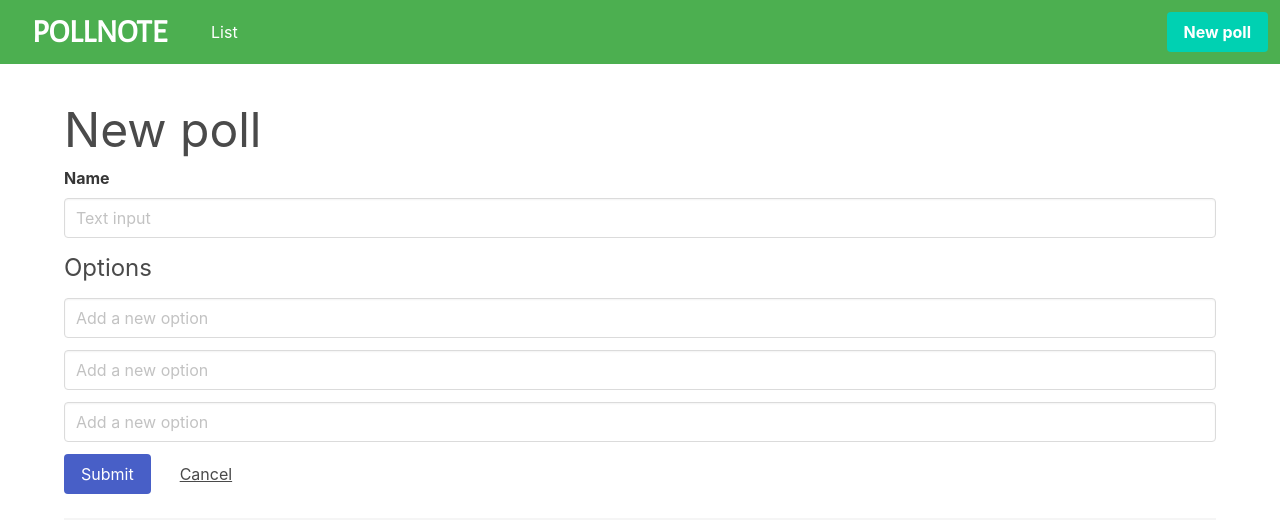
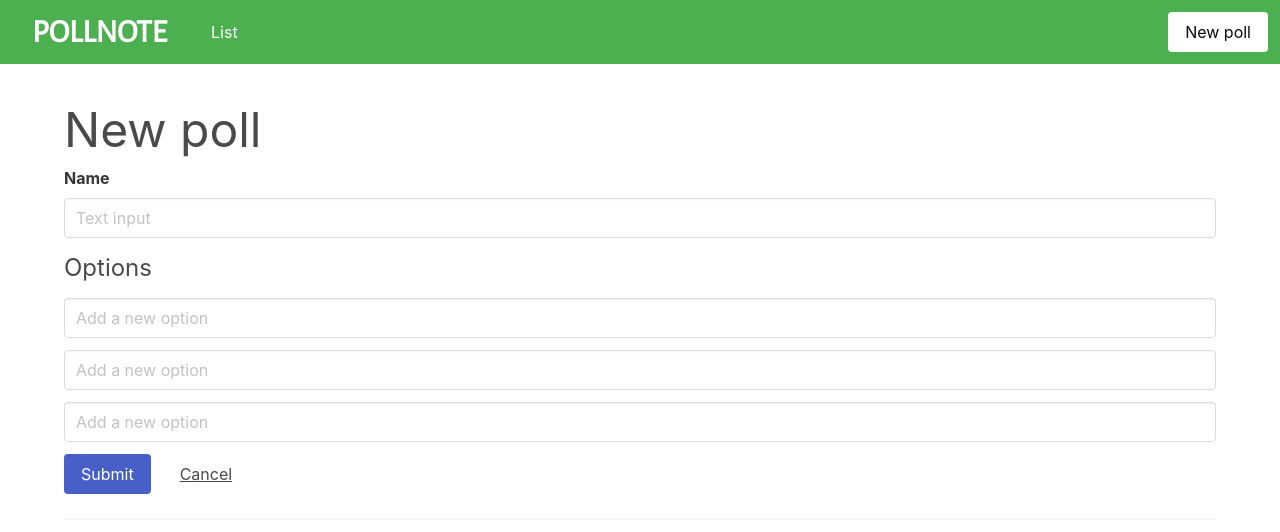
Before and after one commit to enriquemorenotent/pollnote-frontend, a React (Create React App) app: page / in a window 1280 px wide. Shown: the top 532 px of the page. Built offline with nearby package versions, Linux system fonts and the light colour scheme.

Commit message:
Stayle changes

```diff
--- a/src/NavBar.css
+++ b/src/NavBar.css
@@ -3,10 +3,11 @@
 	color: white;
 }
 
-.navbar .navbar-item {
+.navbar .navbar-start .navbar-item,
+.navbar .logo {
 	color: white;
 }
-.navbar .navbar-item:hover {
+.navbar .navbar-start .navbar-item:hover {
 	background-color: #1c8f30;
 	color: white;
 }
--- a/src/Navbar.js
+++ b/src/Navbar.js
@@ -6,7 +6,7 @@ import "./NavBar.css"
 const Navbar = () => (
 	<nav className="navbar" role="navigation" aria-label="main navigation">
 		<div className="navbar-brand">
-			<a class="navbar-item" href="/">
+			<a className="navbar-item" href="/">
 				<div className="logo">Pollnote</div>
 			</a>
 
@@ -34,8 +34,8 @@ const Navbar = () => (
 			<div className="navbar-end">
 				<div className="navbar-item">
 					<div className="buttons">
-						<Link className="button is-primary" to="/">
-							<strong>New poll</strong>
+						<Link className="button is-white" to="/">
+							New poll
 						</Link>
 					</div>
 				</div>
--- a/src/PollBarChart.js
+++ b/src/PollBarChart.js
@@ -3,14 +3,11 @@ import { BarChart } from "react-chartkick"
 import Chart from "chart.js"
 
 const PollBarChart = ({ data }) => {
-	return (
-		<BarChart
-			data={data.options.map(option => [
-				option.title,
-				data.votes.filter(vote => option.id === vote.option_id).length
-			])}
-		/>
-	)
+	const chartData = data.options.map(option => [
+		option.title,
+		data.votes.filter(vote => option.id === vote.option_id).length
+	])
+	return <BarChart data={chartData} />
 }
 
 export default PollBarChart
```
